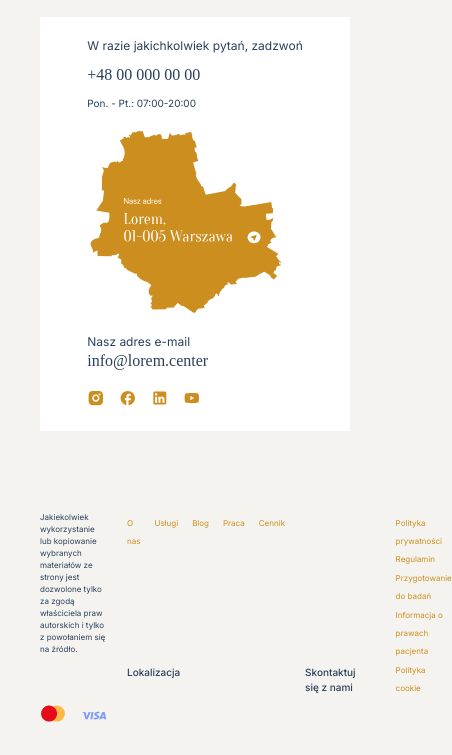
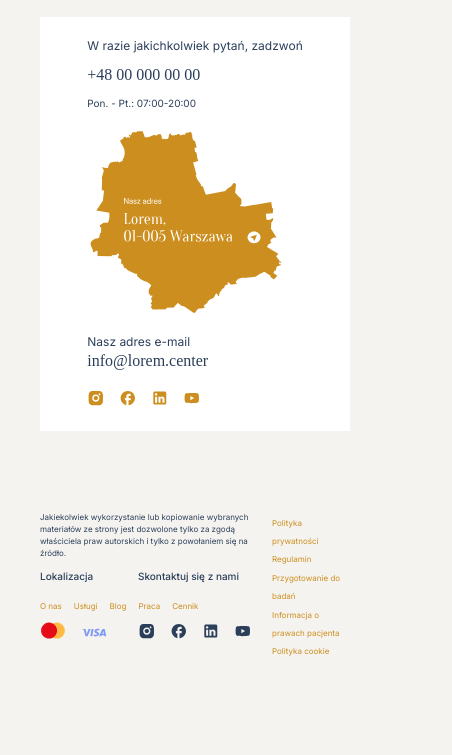
Before and after one commit to ElenaOds/clinic, a plain HTML site: page index.html in a window 390 px wide. Shown: the part 3291-4046 px from the top of the page, 452 px wide, since content can reach past the window. After the commit the page ends 3979 px from the top, so only its background shows below. Drawn offline with nearby package versions, Linux system fonts and the light colour scheme; a web font is replaced by a local one.

Commit message:
footer is amended for mobile devices

```diff
--- a/index.html
+++ b/index.html
@@ -469,6 +469,50 @@
                 <a class="footer-text links" href="#">Polityka cookie</a>
             </li>
         </ul>
+
+        <ul class="footer-social-list">
+            <li>
+                <a href="https://www.instagram.com/"
+                aria-label="link to Instagram"
+                rel="noopener noreferrer nofollow"
+                target='_blank'>
+                <svg class="footer-icon">
+                    <use href="./assets/sprite.svg#instagram"></use>
+                </svg>
+            </a>
+        </li>
+        <li>
+            <a href="https://www.facebook.com/"
+            aria-label="link to Facebook"
+            rel="noopener noreferrer nofollow"
+            target='_blank'>
+            <svg class="footer-icon">
+                <use href="./assets/sprite.svg#facebook"></use>
+            </svg>
+        </a>
+    </li>
+    <li>
+        <a href="https://www.linkedin.com/"
+        aria-label="link to LinkedIn"
+        rel="noopener noreferrer nofollow"
+        target='_blank'>
+        <svg class="footer-icon">
+            <use href="./assets/sprite.svg#linkedin"></use>
+        </svg>
+    </a>
+</li>
+
+<li>
+    <a href="https://www.youtube.com/"
+    aria-label="link to Youtube"
+    rel="noopener noreferrer nofollow"
+    target='_blank'>
+    <svg class="footer-icon">
+        <use href="./assets/sprite.svg#youtube"></use>
+    </svg>
+</a>
+</li>
+        </ul>
     </footer>
     <script type="text/javascript" src="//code.jquery.com/jquery-1.11.0.min.js"></script>
     <script type="text/javascript" src="//code.jquery.com/jquery-migrate-1.2.1.min.js"></script>
--- a/styles.css
+++ b/styles.css
@@ -1054,18 +1054,18 @@ footer {
     margin-bottom: 30px;
     display: grid;
     gap: 10px 20px;
-
+    grid-template-columns: repeat(3, 1fr);
 
 
     @media screen and (min-width: 768px) {
         padding: 0 60px;
         margin-top: 116px;
         margin-bottom: 50px;
+        grid-template-columns: repeat(5, 1fr);
     }
 
     @media screen and (min-width: 1280px) {
         padding: 0 80px;
-        grid-template-columns: repeat(5, 1fr);
     }
 }
 
@@ -1075,15 +1075,17 @@ footer {
     line-height: 1.5;
     font-weight: 400;
     color: var(--text-color);
+    grid-column: 1 / 3;
+    grid-row: 1 / 2;
 
     @media screen and (min-width: 768px) {
         font-size: 10px;
+        grid-column: 1 / 2;
+        grid-row: 1 / 3;
     }
 
     @media screen and (min-width: 1280px) {
         font-size: 12px;
-        grid-column: 1 / 2;
-        grid-row: 1 / 3;
     }
 }
 
@@ -1091,7 +1093,12 @@ footer {
     display: flex;
     gap: 15px;
     grid-column: 1 / 2;
-    grid-row: 3 / 4;
+    grid-row: 4 / 5;
+
+    @media screen and (min-width: 768px) {
+        grid-column: 1 / 2;
+        grid-row: 3 / 4;
+    }
 }
 
 .mastercard {
@@ -1107,9 +1114,15 @@ footer {
 
 .footer-site-links {
     display: flex;
-    gap: 14px;
-    grid-column: 2 / 2;
-    grid-row:  1 / 2;
+    gap: 12px;
+    grid-column: 1 / 3;
+    grid-row:  3 / 4;
+
+    @media screen and (min-width: 768px) {
+        font-size: 14px;
+        grid-column: 2 / 4;
+        grid-row:  1 / 2;
+    }
 }
 
 .links {
@@ -1119,38 +1132,79 @@ footer {
 .footer-location {
     font-size: 10px;
     font-weight: 500;
-    grid-column: 2 / 3;
-    grid-row:  2 / 2;
+    grid-column: 1 / 2;
+    grid-row:  2 / 3;
 
     @media screen and (min-width: 768px) {
         font-size: 12px;
+        grid-column: 2 / 3;
+        grid-row:  2 / 3;
     }
 
     @media screen and (min-width: 1280px) {
         font-size: 14px;
-        grid-column: 2 / 3;
-        grid-row:  2 / 3;
+
     }
 }
 
 .footer-contact {
     font-size: 10px;
     font-weight: 500;
-    grid-column: 3 / 4;
-    grid-row:  2 / 2;
+    grid-column: 2 / 3;
+    grid-row:  2 / 3;
 
     @media screen and (min-width: 768px) {
         font-size: 12px;
+        grid-column: 3 / 4;
+        grid-row:  2 / 3;
     }
 
     @media screen and (min-width: 1280px) {
         font-size: 14px;
-        grid-column: 3 / 4;
-        grid-row:  2 / 3;
+
     }
 }
 
 .add-links {
-    grid-column: 5 / 6;
-    grid-row:  1 / 4;
+    grid-column: 3 / 4;
+    grid-row:  1 / 6;
+
+    @media screen and (min-width: 768px) {
+        grid-column: 5 / 6;
+        grid-row:  1 / 4;
+
+    }
 }
+
+.footer-social-list {
+    display: flex;
+    gap: 14px;
+    grid-column: 2 / 3;
+    grid-row:  4 / 5;
+
+    @media screen and (min-width: 768px) {
+        gap: 18px;
+        grid-column: 2 / 3;
+        grid-row:  3 / 4;
+    }
+
+    @media screen and (min-width: 1280px) {
+        gap: 20px;
+    }
+}
+
+.footer-icon {
+    width: 18px;
+    height: 18px;
+    fill: var(--text-color);
+
+    @media screen and (min-width: 768px) {
+        width: 20px;
+        height: 20px;
+    }
+
+    @media screen and (min-width: 1280px) {
+        width: 24px;
+        height: 24px;
+    }
+}
```
